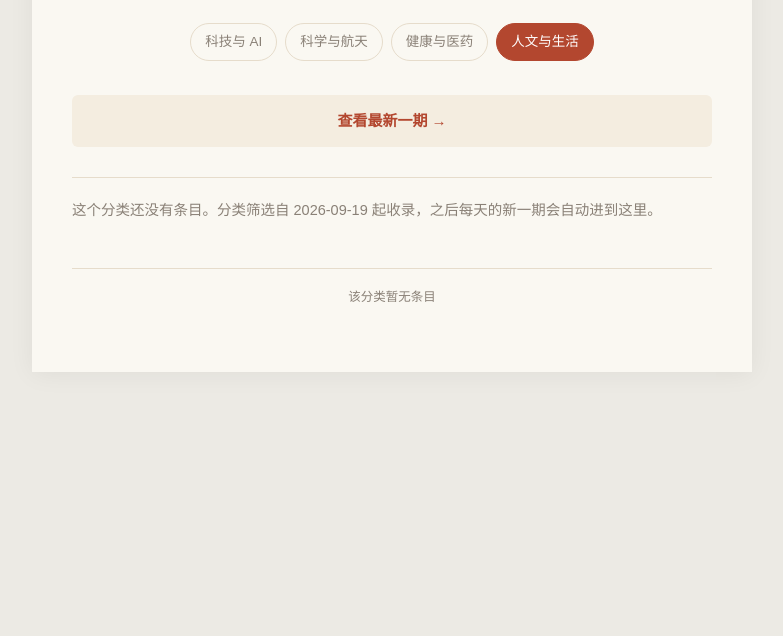
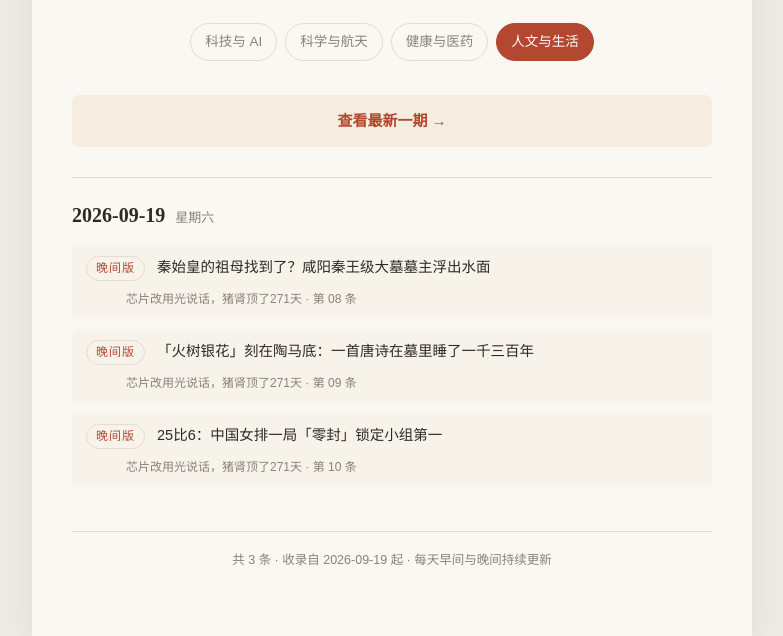
Before and after one commit to jacktojack/global-daily-mag, a plain HTML site: page cat/culture/index.html in a window 1280 px wide. Shown: the part 164-800 px from the top of the page, without its empty margins (248-1031 px from the left). Drawn offline with Linux system fonts and the light colour scheme.

Commit message:
rebuild category page cat/culture/index.html

```diff
--- a/cat/culture/index.html
+++ b/cat/culture/index.html
@@ -38,8 +38,8 @@ footer{margin-top:44px;padding-top:18px;border-top:1px solid var(--line);color:v
 <p class="sub">考古历史、文化艺术、体育与生活科普</p>
 <div class="nav"><a class="nav-a" href="../tech/">科技与 AI</a><a class="nav-a" href="../science/">科学与航天</a><a class="nav-a" href="../health/">健康与医药</a><a class="nav-a on" href="../culture/">人文与生活</a></div>
 <a class="all" href="https://global-daily-handdrawn.app.workbuddy.host/"><b>查看最新一期 →</b></a>
-<section><p class="empty">这个分类还没有条目。分类筛选自 2026-09-19 起收录，之后每天的新一期会自动进到这里。</p></section>
-<footer>该分类暂无条目</footer>
+<section><h2>2026-09-19<em>星期六</em></h2><ul><li><a href="../../2026-09-19/%E6%99%9A%E9%97%B4_%E6%96%87%E7%AB%A0/index.html#item-08"><span class="p">晚间版</span><span class="t">秦始皇的祖母找到了？咸阳秦王级大墓墓主浮出水面</span></a><div class="src">芯片改用光说话，猪肾顶了271天 · 第 08 条</div></li><li><a href="../../2026-09-19/%E6%99%9A%E9%97%B4_%E6%96%87%E7%AB%A0/index.html#item-09"><span class="p">晚间版</span><span class="t">「火树银花」刻在陶马底：一首唐诗在墓里睡了一千三百年</span></a><div class="src">芯片改用光说话，猪肾顶了271天 · 第 09 条</div></li><li><a href="../../2026-09-19/%E6%99%9A%E9%97%B4_%E6%96%87%E7%AB%A0/index.html#item-10"><span class="p">晚间版</span><span class="t">25比6：中国女排一局「零封」锁定小组第一</span></a><div class="src">芯片改用光说话，猪肾顶了271天 · 第 10 条</div></li></ul></section>
+<footer>共 3 条 · 收录自 2026-09-19 起 · 每天早间与晚间持续更新</footer>
 </div>
 </body>
 </html>
```
